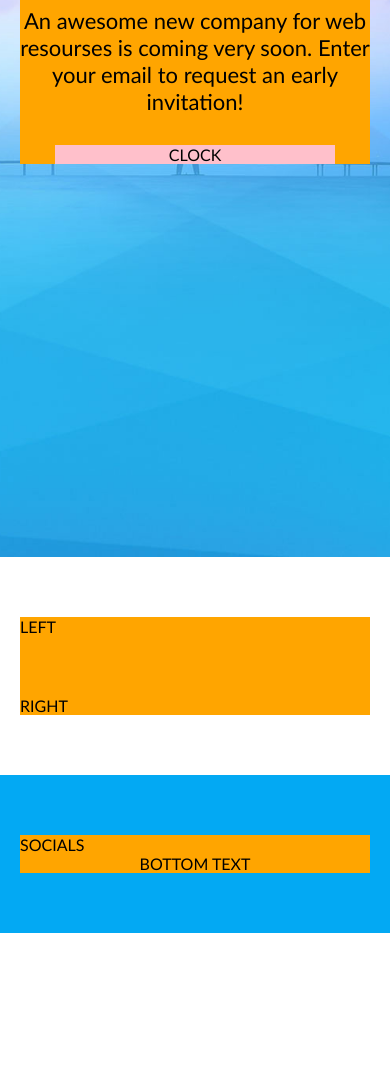
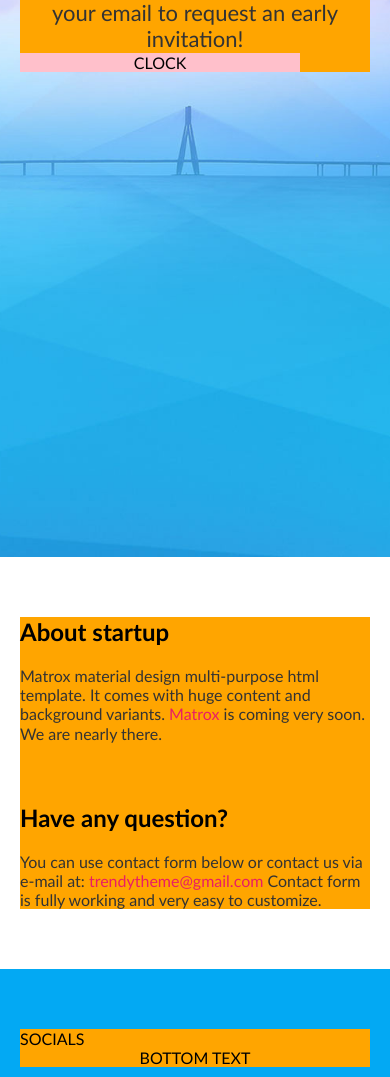
Before and after one commit to EBliujus/4-coming-soon, a website: page index.html in a window 390 px wide. Shown: the part 287-1364 px from the top of the page. Before the commit the page ends 1220 px from the top, so only its background shows below. Drawn offline with Linux system fonts and the light colour scheme.

Commit message:
main section #9

```diff
--- a/css/base/base.css
+++ b/css/base/base.css
@@ -12,3 +12,17 @@ body {
 .bg-main {
     background-color: #03a9f3;
 }
+
+p {
+    font-size: 16px;
+    line-height: 1.2em;
+    color: #333;
+}
+
+p > a {
+    color: #ea1e63;
+    text-decoration: none;
+}
+p > a:hover {
+    text-decoration: underline;
+}
--- a/css/base/layout.css
+++ b/css/base/layout.css
@@ -5,22 +5,27 @@
 }
 
 .container > .row {
-    display: flex;
-    justify-content: space-between;
-    flex-wrap: wrap;
+    display: inline-block;
     width: 1000px;
     margin-left: calc(50% - 500px);
-    gap: 60px 0;
 }
 
 .container > .short-row {
+    display: inline-block;
     width: 600px;
     margin-left: calc(50% - 300px);
 }
-.container > .row > .left {
+.container > .columns {
+    display: flex;
+    justify-content: space-between;
+}
+.container > .columns > .column {
+    display: flex;
+    flex-direction: column;
+    gap: 20px;
     width: 50%;
 }
-.container > .row > .right {
+.container > .columns > .right {
     width: 40%;
 }
 @media (max-width: 1100px) {
@@ -36,23 +41,26 @@
         margin-left: calc(50% - 300px);
         background-color: violet;
     }
+    .container > .columns{
+        flex-direction: column;
+        gap: 60px;
+    }
+    .container > .columns > .column{
+        width: 100%;
+    }
 }
-@media (max-width: 700px) {
+@media (max-width: 640px) {
     .container {
         padding-left: 20px ;
         padding-right: 20px;
     }
-    .container > .row{
-        flex-direction: column;
-    }
-
     .container > .row,
     .container > .short-row {
         width: 100%;
         margin-left: 0;
         background-color: orange;
     }
-    .container > .row > .left {
+    .container > .row > .column {
         width: 100%;
     }
     .container > .row > .right {
--- a/css/pages/home.css
+++ b/css/pages/home.css
@@ -3,6 +3,7 @@
     padding-bottom: 30px;
     background-image: url(../../images/coming-main-photo.jpg);
     background-position: center;
+    background-repeat: no-repeat;
     background-size: cover;
 }
 
--- a/index.html
+++ b/index.html
@@ -35,9 +35,15 @@
     </section>
 
     <section class="container">
-        <div class="row">
-            <div class="left">LEFT</div>
-            <div class="right">RIGHT</div>
+        <div class="row columns">
+            <div class="column">
+                <h2>About startup</h2>
+                <p>Matrox material design multi-purpose html template. It comes with huge content and background variants. <a href="#">Matrox</a> is coming very soon. We are nearly there.</p>
+            </div>
+            <div class="column right">
+                <h2>Have any question?</h2>
+                <p>You can use contact form below or contact us via e-mail at: <a href="mailto:trendytheme@gmail.com">trendytheme@gmail.com</a> Contact form is fully working and very easy to customize.</p>
+            </div>
         </div>
     </section>
 
```
